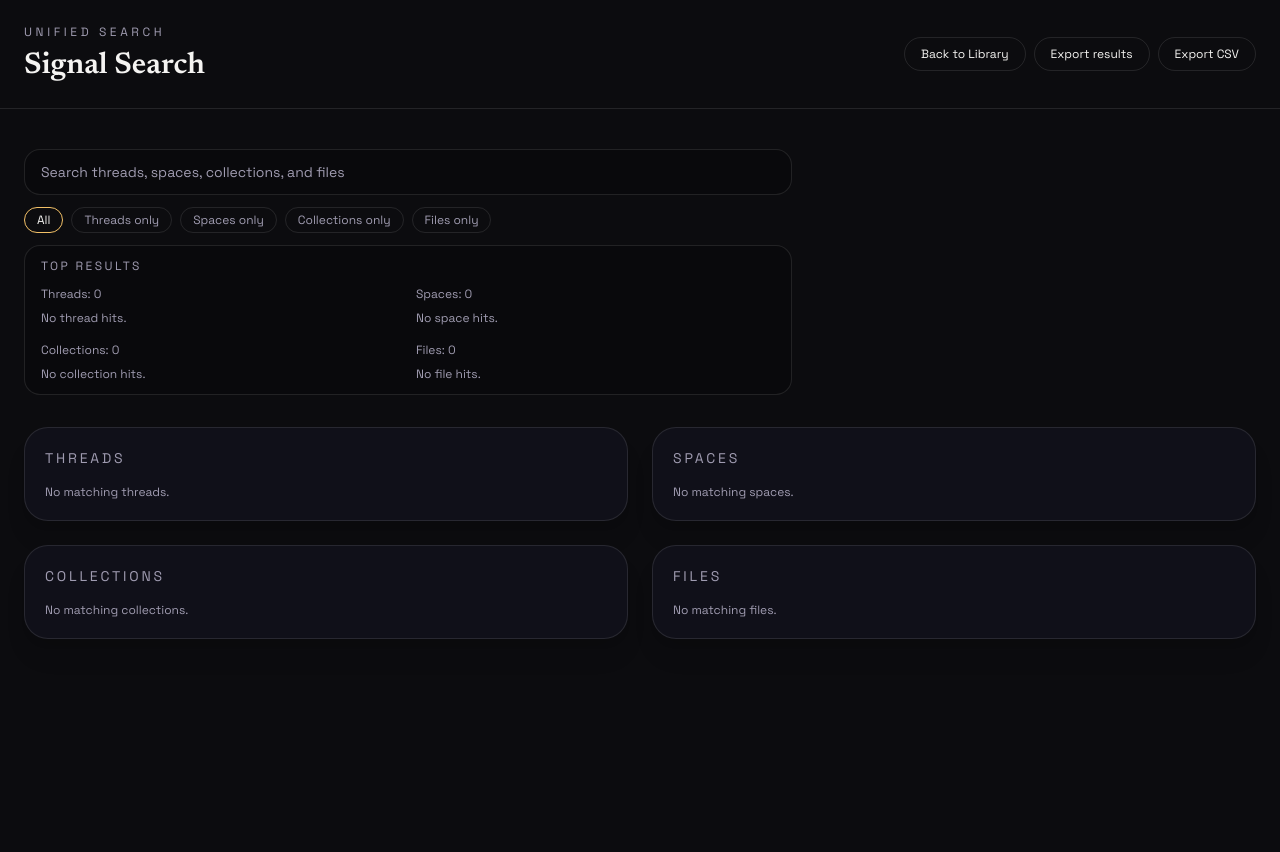
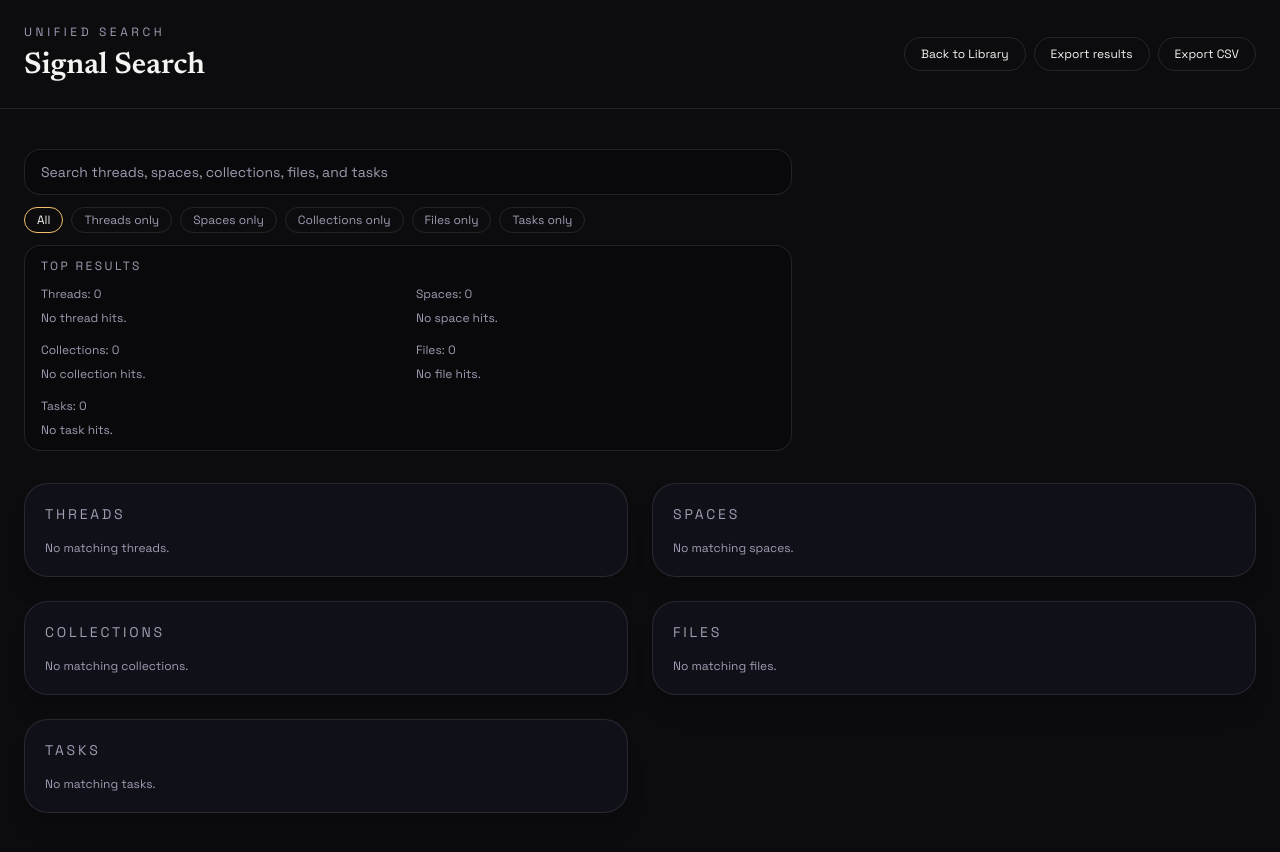
Before and after one commit to sarveshkapre/chat_with_llm, a Next.js app: page /search in a window 1280 px wide. Before the commit the page ends 800 px from the top, so only its background shows below. Built offline with nearby package versions, Linux system fonts and the light colour scheme.

Commit message:
feat(search): include tasks in unified search

```diff
--- a/src/components/unified-search.tsx
+++ b/src/components/unified-search.tsx
@@ -6,6 +6,7 @@ import type { AnswerResponse } from "@/lib/types/answer";
 import type { Space } from "@/lib/types/space";
 import type { Collection } from "@/lib/types/collection";
 import type { LibraryFile } from "@/lib/types/file";
+import type { Task } from "@/lib/types/task";
 
 type Thread = AnswerResponse & {
   title?: string | null;
@@ -18,12 +19,13 @@ const THREADS_KEY = "signal-history-v2";
 const SPACES_KEY = "signal-spaces-v1";
 const COLLECTIONS_KEY = "signal-collections-v1";
 const FILES_KEY = "signal-files-v1";
+const TASKS_KEY = "signal-tasks-v1";
 const RECENT_SEARCH_KEY = "signal-unified-recent-v1";
 
 export default function UnifiedSearch() {
   const [query, setQuery] = useState("");
   const [filter, setFilter] = useState<
-    "all" | "threads" | "spaces" | "collections" | "files"
+    "all" | "threads" | "spaces" | "collections" | "files" | "tasks"
   >("all");
   const [recentQueries, setRecentQueries] = useState<string[]>(() => {
     if (typeof window === "undefined") return [];
@@ -79,6 +81,17 @@ export default function UnifiedSearch() {
     }
   }, []);
 
+  const tasks = useMemo(() => {
+    if (typeof window === "undefined") return [] as Task[];
+    const storedTasks = localStorage.getItem(TASKS_KEY);
+    if (!storedTasks) return [] as Task[];
+    try {
+      return JSON.parse(storedTasks) as Task[];
+    } catch {
+      return [] as Task[];
+    }
+  }, []);
+
   const normalized = query.trim().toLowerCase();
 
   useEffect(() => {
@@ -128,6 +141,19 @@ export default function UnifiedSearch() {
     });
   }, [files, normalized]);
 
+  const filteredTasks = useMemo(() => {
+    if (!normalized) return tasks;
+    return tasks.filter((task) => {
+      return (
+        task.name.toLowerCase().includes(normalized) ||
+        task.prompt.toLowerCase().includes(normalized) ||
+        (task.spaceName ?? "").toLowerCase().includes(normalized) ||
+        task.mode.toLowerCase().includes(normalized) ||
+        task.cadence.toLowerCase().includes(normalized)
+      );
+    });
+  }, [tasks, normalized]);
+
   const topThreadResults = useMemo(
     () => filteredThreads.slice(0, 3),
     [filteredThreads]
@@ -144,6 +170,10 @@ export default function UnifiedSearch() {
   const topFileResults = useMemo(
     () => filteredFiles.slice(0, 3),
     [filteredFiles]
+  );
+  const topTaskResults = useMemo(
+    () => filteredTasks.slice(0, 3),
+    [filteredTasks]
   );
 
   function pushRecentQuery(value: string) {
@@ -166,6 +196,7 @@ export default function UnifiedSearch() {
       `Spaces: ${filteredSpaces.length}`,
       `Collections: ${filteredCollections.length}`,
       `Files: ${filteredFiles.length}`,
+      `Tasks: ${filteredTasks.length}`,
       "",
       "## Threads",
       ...filteredThreads.map((thread, index) => {
@@ -200,6 +231,17 @@ export default function UnifiedSearch() {
           `${index + 1}. ${file.name}`,
           `   - Size: ${Math.round(file.size / 1024)} KB`,
           `   - Added: ${new Date(file.addedAt).toLocaleString()}`,
+        ].join("\n");
+      }),
+      "",
+      "## Tasks",
+      ...filteredTasks.map((task, index) => {
+        return [
+          `${index + 1}. ${task.name}`,
+          `   - Cadence: ${task.cadence} at ${task.time}`,
+          `   - Mode: ${task.mode} · Sources: ${task.sources === "web" ? "Web" : "Offline"}`,
+          `   - Space: ${task.spaceName ?? "None"}`,
+          `   - Next run: ${new Date(task.nextRun).toLocaleString()}`,
         ].join("\n");
       }),
     ];
@@ -250,6 +292,15 @@ export default function UnifiedSearch() {
           "",
           "",
           file.addedAt,
+        ].join(",")
+      ),
+      ...filteredTasks.map((task) =>
+        [
+          "task",
+          `"${task.name.replace(/\"/g, '""')}"`,
+          `"${(task.spaceName ?? "None").replace(/\"/g, '""')}"`,
+          task.mode,
+          task.nextRun,
         ].join(",")
       ),
     ];
@@ -309,12 +360,19 @@ export default function UnifiedSearch() {
               pushRecentQuery(value);
             }}
             onBlur={() => pushRecentQuery(query)}
-            placeholder="Search threads, spaces, collections, and files"
+            placeholder="Search threads, spaces, collections, files, and tasks"
             className="w-full rounded-2xl border border-white/10 bg-black/20 px-4 py-3 text-sm text-signal-text outline-none placeholder:text-signal-muted"
           />
           <div className="flex flex-wrap gap-2 text-xs">
             {(
-              ["all", "threads", "spaces", "collections", "files"] as const
+              [
+                "all",
+                "threads",
+                "spaces",
+                "collections",
+                "files",
+                "tasks",
+              ] as const
             ).map((option) => (
               <button
                 key={option}
@@ -333,7 +391,9 @@ export default function UnifiedSearch() {
                       ? "Spaces only"
                       : option === "collections"
                         ? "Collections only"
-                        : "Files only"}
+                        : option === "files"
+                          ? "Files only"
+                          : "Tasks only"}
               </button>
             ))}
           </div>
@@ -447,6 +507,25 @@ export default function UnifiedSearch() {
                     ))
                   ) : (
                     <p className="text-xs text-signal-muted">No file hits.</p>
+                  )}
+                </div>
+              </div>
+              <div>
+                <p className="text-xs text-signal-muted">
+                  Tasks: {filteredTasks.length}
+                </p>
+                <div className="mt-2 space-y-1">
+                  {topTaskResults.length ? (
+                    topTaskResults.map((task) => (
+                      <p
+                        key={`top-task-${task.id}`}
+                        className="truncate text-xs text-signal-text"
+                      >
+                        {task.name}
+                      </p>
+                    ))
+                  ) : (
+                    <p className="text-xs text-signal-muted">No task hits.</p>
                   )}
                 </div>
               </div>
@@ -585,6 +664,37 @@ export default function UnifiedSearch() {
               </div>
             </section>
           ) : null}
+
+          {filter === "all" || filter === "tasks" ? (
+            <section className="rounded-3xl border border-white/10 bg-signal-surface/70 p-5 shadow-xl">
+              <p className="text-sm uppercase tracking-[0.2em] text-signal-muted">
+                Tasks
+              </p>
+              <div className="mt-4 space-y-2">
+                {filteredTasks.length === 0 ? (
+                  <p className="text-xs text-signal-muted">No matching tasks.</p>
+                ) : (
+                  filteredTasks.slice(0, 20).map((task) => (
+                    <div
+                      key={task.id}
+                      className="rounded-2xl border border-white/10 px-3 py-2 text-xs text-signal-muted"
+                    >
+                      <p className="text-sm text-signal-text">{task.name}</p>
+                      <p className="mt-1 text-[11px] text-signal-muted">
+                        {task.cadence} at {task.time} · {task.mode}
+                      </p>
+                      <p className="mt-1 text-[11px] text-signal-muted">
+                        Next run: {new Date(task.nextRun).toLocaleString()}
+                      </p>
+                      <p className="mt-2 line-clamp-2 text-[11px] text-signal-muted">
+                        {task.prompt}
+                      </p>
+                    </div>
+                  ))
+                )}
+              </div>
+            </section>
+          ) : null}
         </div>
       </main>
     </div>
```
Also changed, not shown: 1 other file (tests, documents, lock files or other folders).
